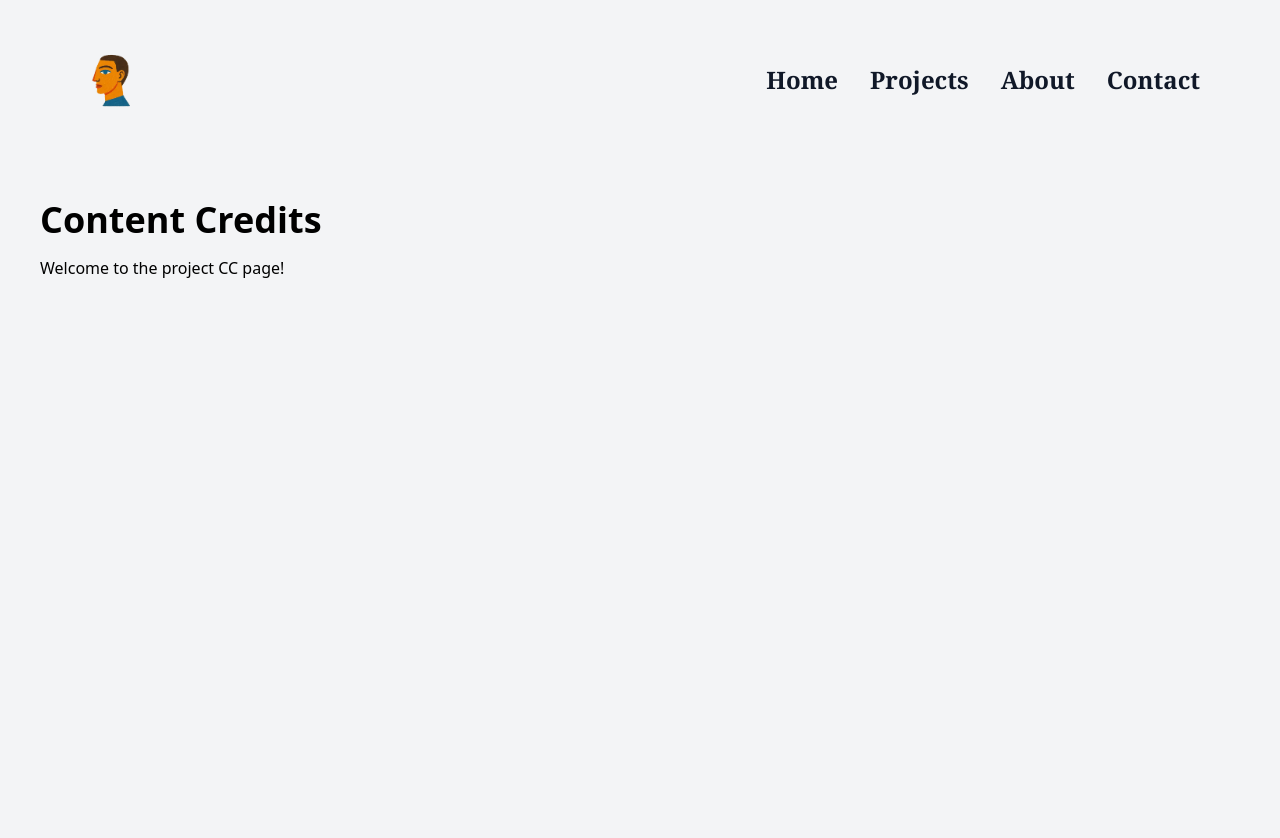
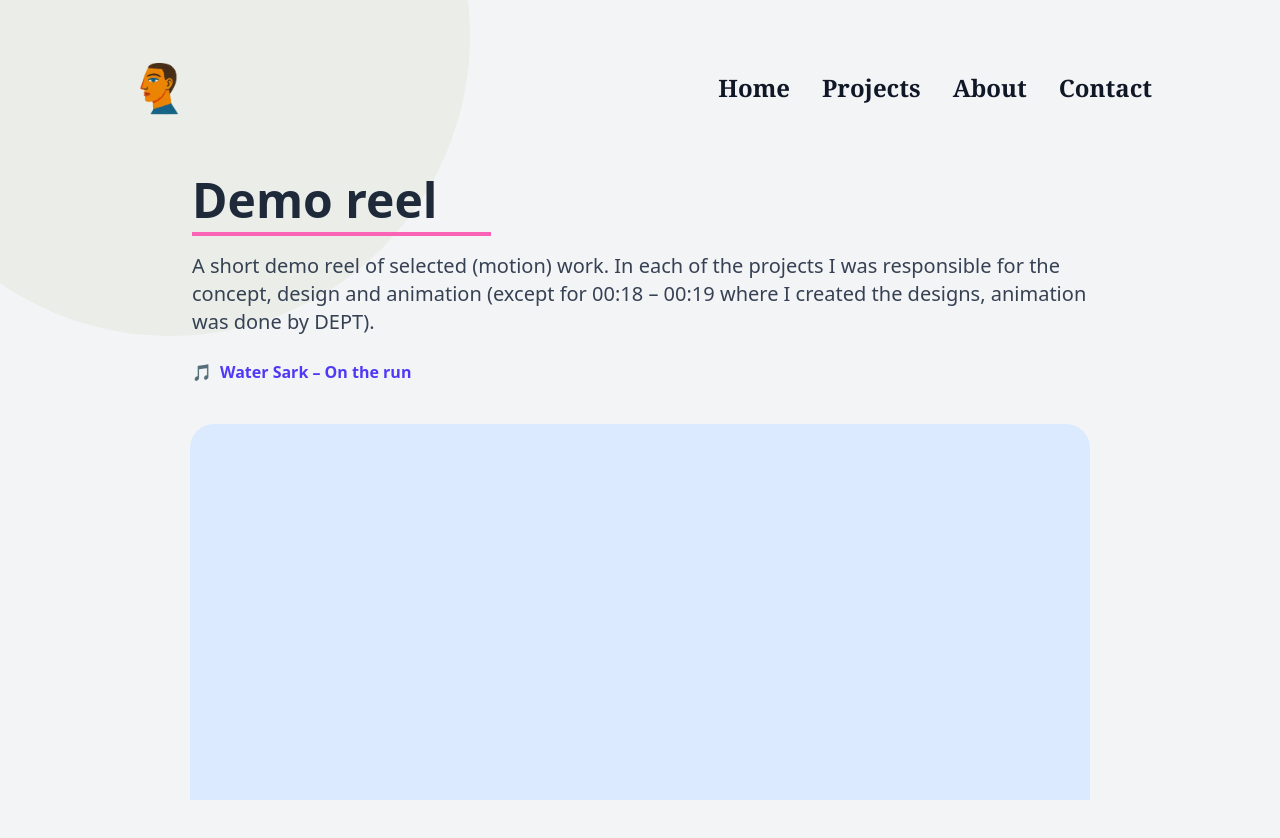
Before and after one commit to badhan29/ProfileProject, a React (Vite) app: page /cc in a window 1280 px wide. Shown: the top 838 px of the page. After the commit the page ends 800 px from the top, so only its background shows below. Built offline with nearby package versions, Linux system fonts and the light colour scheme.

Commit message:
fixing bugs

```diff
--- a/index.html
+++ b/index.html
@@ -14,7 +14,7 @@
     <title>Memento</title>
   </head>
   <body>
-    <div id="root"></div>
+    <div id="root" class="hide-scrollbar"></div>
     <script type="module" src="/src/main.jsx"></script>
   </body>
 </html>
--- a/src/App.css
+++ b/src/App.css
@@ -3,7 +3,6 @@
   -ms-overflow-style: none;
   scroll-behavior: smooth;
 }
-
 .hide-scrollbar::-webkit-scrollbar {
   display: none;
 }
--- a/src/Pages/CcPage.jsx
+++ b/src/Pages/CcPage.jsx
@@ -1,19 +1,48 @@
 import { HelmetProvider } from "react-helmet-async";
 import Header from "../content/Header";
-
+import "../App.css";
 
 const Ccpage = () => {
   return (
     <>
       <HelmetProvider>
         <title>Content Credits | Memento</title>
-        <meta name="description" content="This page give credits to the devlopers of this site" />
+        <meta
+          name="description"
+          content="This page give credits to the devlopers of this site"
+        />
       </HelmetProvider>
-      <Header />
-      <div className="min-h-screen p-10">
-        <h1 className="text-4xl font-bold mb-4">Content Credits</h1>
-        <p>Welcome to the project CC page!</p>
+      <div className=" h-screen overflow-scroll md:snap-start p-4 md:p-12 flex flex-col hide-scrollbar scroll-smooth">
+        <Header />
+        <div className="min-h-screen bg-gray-100 text-gray-800 p-8 md:p-12 mb-20 font-sans relative hide-scrollbar scroll-smooth">
+          <div className=" hidden md:block bubble absolute top-2  right-0 md:left-[-15%] -translate-y-2/3 w-[600px] h-[600px]  bg-[#dce4d4] rounded-full animate-float z-0 " />
 
+          <div className="max-w-4xl mx-auto mt-15 md:mt-0 relative">
+            <h1 className="text-4xl md:text-5xl font-bold mb-4">
+              Demo reel
+              <div className="w-2/6 h-1 bg-pink-400 mt-2" />
+            </h1>
+
+            <p className="text-xl text-gray-700 mb-6">
+              A short demo reel of selected (motion) work. In each of the
+              projects I was responsible for the concept, design and animation
+              (except for 00:18 – 00:19 where I created the designs, animation
+              was done by DEPT).
+            </p>
+
+            <a
+              href="#"
+              className="flex items-center text-indigo-600 font-semibold hover:underline"
+            >
+              <span className="mr-2">🎵</span>
+              Water Sark – On the run
+            </a>
+          </div>
+
+          <div className="flex justify-center items-center mt-10 relative">
+            <div className="w-[320px] h-[200px] sm:w-[680px] sm:h-[400px] lg:w-[900px] lg:h-[500px] bg-blue-100 rounded-3xl transition-all duration-300 flex justify-center items-center"></div>
+          </div>
+        </div>
       </div>
     </>
   );
--- a/src/Pages/Home.jsx
+++ b/src/Pages/Home.jsx
@@ -16,11 +16,11 @@ const Home = () => {
 
       <div className="hidden md:block fixed top-1/4 right-[-8%] -translate-y-1/2 w-[600px] h-[600px] bg-[#dce4d4] opacity-75 rounded-full animate-float z-0" />
 
-      <div className=" bubbleRed fixed top-1/2 -translate-y-1/2 w-[300px] h-[300px] bg-[#dce4d4] md:bg-red-500 md:opacity-20 rounded-full z-"/>
+      <div className=" bubbleRed absolute md:fixed top-1/2 -translate-y-1/2 w-[300px] h-[300px] bg-[#dce4d4] md:bg-red-500 md:opacity-20 rounded-full z-"/>
 
 
       <div className="w-full h-fit flex flex-col md:flex-row items-center justify-center p-6">
-        {/* Left section */}
+
         <div className="w-full md:w-1/2 flex justify-start lg:pl-20 z-1">
           <div className="flex flex-col text-left w-full max-w-2xl">
             <h1 className="mb-8 font-serif font-bold mt-15 md:mt-0">
@@ -52,12 +52,12 @@ const Home = () => {
           </div>
         </div>
 
-        {/* Right */}
         <div className="w-full mb-6 md:w-1/3 md:mb-0 mx-auto md:mx-0 z-1 ">
           <img
             src={Gif}
             className="w-full object-contain max-h-72 md:max-h-full"
             alt="Illustration"
+            loading="lazy"
           />
         </div>
       </div>
--- a/src/components/About.jsx
+++ b/src/components/About.jsx
@@ -10,7 +10,7 @@ const About = () => {
                    bg-[#fea500] rounded-full animate-float opacity-25 z-0"
         />
 
-        {/* Left  */}
+
         <div className="w-full sm:w-3/4 md:w-1/2 flex justify-center items-center z-0 ">
           <div className="w-full h-[300px] md:h-[500px] overflow-hidden border-0 ">
             <iframe
@@ -24,7 +24,7 @@ const About = () => {
           </div>
         </div>
 
-        {/* Right  */}
+
         <div className="w-full md:w-1/2 flex justify-center md:justify-end px-5 md:px-10 lg:px-20 relative">
           <div className="max-w-xl text-left">
             <h1 className="text-3xl sm:text-4xl md:text-5xl font-serif font-bold mb-4 md:mb-10">
--- a/src/components/End.jsx
+++ b/src/components/End.jsx
@@ -4,7 +4,7 @@ import "../App.css";
 const End = () => {
   return (
     <>
-      <div className="relative   bg-[#dce4d4] min-h-screen flex flex-col items-center justify-center px-4 py-10">
+      <div className="relative bg-[#dce4d4] min-h-screen flex flex-col items-center justify-center px-4 py-10">
 
         <h1 className="text-5xl font-bold mb-6 text-gray-800">Contact</h1>
         <p className="text-lg text-gray-700 mb-10 text-center max-w-2xl">
@@ -51,7 +51,8 @@ const End = () => {
             <p className="text-gray-700">NL001390938B63</p>
           </div>
         </div>
-        <footer className="w-[100%] h-auto overflow-hidden relative bg-[#dce4d4] mt-10">
+      </div>
+      <footer className="w-[100%] h-fit overflow-hidden relative bg-[#dce4d4] pb-1">
           <iframe
             title="Animation illustration"
             name="animation-iframe"
@@ -60,7 +61,6 @@ const End = () => {
             loading="lazy"
           ></iframe>
         </footer>
-      </div>
 
     </>
   );
--- a/src/components/GetInTouch.jsx
+++ b/src/components/GetInTouch.jsx
@@ -3,10 +3,10 @@ import "../App.css";
 const Touch = () => {
   return (
     <>
-    <div className="relative w-full min-h-screen overflow-hidden flex flex-col-reverse md:flex-row items-center justify-center p-6 text-gray-950 bg-gray-100">
+    <div className="relative w-full min-h-screen overflow-hidden flex flex-col-reverse md:flex-row items-center justify-center px-6 mt-[-20px] md:mt-auto text-gray-950 bg-gray-100">
       <div className=" md:block bubble absolute top-4/5 md:top-2/3  right-0 md:left-[2%] -translate-y-2/3 w-[300px] md:w-[500px] h-[300px] md:h-[500px] bg-[#dce4d4]  rounded-full animate-float z-0 " />
 
-      {/* Left  */}
+
       <div className="w-full md:w-1/2 flex justify-center md:justify-end px-5 md:px-10 lg:px-20 relative">
         <div className="w-full max-w-xl text-left">
             <h1 className="text-3xl sm:text-3xl md:text-5xl font-serif font-bold mb-8 md:mb-15">
@@ -28,7 +28,7 @@ const Touch = () => {
           </div>
       </div>
 
-      {/* Right  */}
+
       <div className="w-full sm:w-4/5 md:w-1/2 flex justify-center items-center z-0  ">
 
          <div className="w-full h-[300px] md:h-[500px] overflow-hidden  ">
--- a/src/components/StandoutPage.jsx
+++ b/src/components/StandoutPage.jsx
@@ -1,13 +1,12 @@
 const StandoutPage = () => {
   return (
-    <div className="relative w-full min-h-screen overflow-hidden flex flex-col-reverse md:flex-row items-center justify-center p-6 text-gray-950 bg-gray-100">
+    <div className="relative w-full min-h-screen overflow-hidden flex flex-col-reverse md:flex-row items-center justify-center px-6  text-gray-950 bg-gray-100">
       <div
         className="absolute top-1/2 right-5 md:right-20 -translate-y-1/2
                    w-[250px] h-[250px] sm:w-[350px] sm:h-[350px] md:w-[500px] md:h-[500px]
                    bg-[#fea500] rounded-full animate-float opacity-25"
       />
 
-      {/* Left  */}
       <div className="w-full sm:w-3/4 md:w-1/2 flex justify-center items-center z-0  ">
         <div className="w-full h-[300px] md:h-[500px] overflow-hidden  ">
           <iframe
@@ -21,7 +20,7 @@ const StandoutPage = () => {
         </div>
       </div>
 
-      {/* Right  */}
+
       <div className="w-full md:w-1/2 flex justify-center md:justify-end px-5 md:px-10 lg:px-20 relative">
         <div className="max-w-xl text-left">
           <h1 className="text-3xl sm:text-4xl md:text-5xl font-serif font-bold mb-4 md:mb-10">
--- a/src/content/BackToTop.jsx
+++ b/src/content/BackToTop.jsx
@@ -3,7 +3,7 @@ export const BackToTop = () => {
     <a
       href="#Home"
       className="fixed bottom-6 right-6 sm:bottom-8 sm:right-8 md:bottom-10 md:right-10 z-50 bg-red-500 opacity-70 hover:bg-red-600 hover:opacity-100 text-white p-2 sm:p-3 rounded-full shadow-lg transition-all duration-300"
-      title="Back to Top"
+
     >
       <svg
         xmlns="http://www.w3.org/2000/svg"
--- a/src/content/FullPageLayout.jsx
+++ b/src/content/FullPageLayout.jsx
@@ -66,6 +66,8 @@ export default function FullPageLayout() {
           </div>
           <div id="Standout" className="md:snap-start bg-relative">
             <StandoutPage />
+          </div>
+          <div id="Standout" className="md:snap-start bg-relative">
             <Touch />
           </div>
           <div id="Connect" className="md:snap-start bg-relative ">
```
